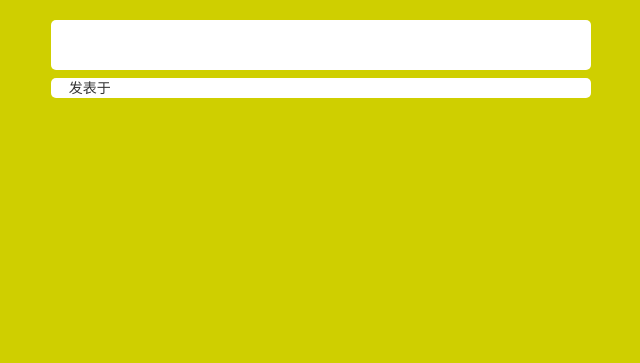
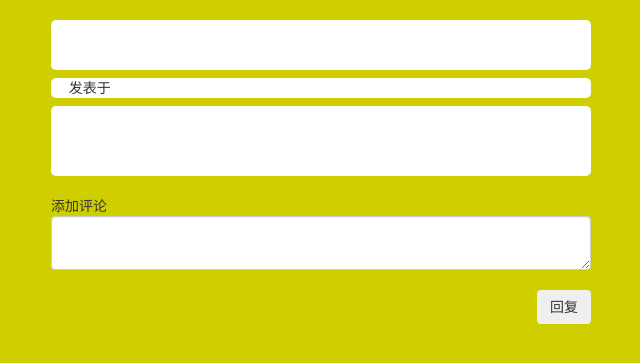
Before and after one commit to xiaoxuncle/cola, a Django app: template templates/article.html in a window 1280 px wide. Shown: the part 52-415 px from the top of the page, without its empty margins (319-959 px from the left). Run offline with Django 3.2, Linux system fonts and the light colour scheme; the template is opened without the code that fills it, so the values that code supplies are empty; some libraries are stand-ins or nearby versions.

```diff
--- a/articles/models.py
+++ b/articles/models.py
@@ -54,7 +54,7 @@ class ArticleComment(models.Model):
     article = models.ForeignKey(Article)
     comment = models.CharField(max_length=500)
     date = models.DateTimeField(auto_now_add=True)
-    user = models.ForeignKey(User)
+    user = models.ForeignKey(CommonUser)
 
     class Meta:
         verbose_name = 'Article Comment'
--- a/templates/article.html
+++ b/templates/article.html
@@ -22,6 +22,18 @@
         width: 35px;
         height: 35px;
     }
+    .article-content {
+        margin-top: 8px;
+        padding: 20px 10px 50px 10px;
+        border-radius: 5px;
+        background-color: #FFFFFF;
+    }
+    .comment .comment-head {
+        margin-top: 20px;
+    }
+    .comment button {
+
+    }
 </style>
 {% endblock %}
 {% block middle %}
@@ -35,9 +47,20 @@
     <div class="article-content">
         {{article.content}}
     </div>
-    <div>
-        {% for tag in tags %}
-            {{tag}}
-        {% endfor %}
+    <div class="comment">
+        <div class="comment-head">添加评论</div>
+        <form method="post" action="/articles/add_comment">
+            <textarea id="comment-content" class="form-control"></textarea><br>
+            <div class="form-group text-right">
+                <button id="reply" class="btn text-right">回复</button>
+            </div>
+        </form>
     </div>
+    <script type="text/javascript">
+        $(function(){
+            $('#reply').click(function(){
+                alert('hello');
+            })
+        })
+    </script>
 {% endblock %}
```
Also changed, not shown: articles/views.py (+10 -1 lines).
